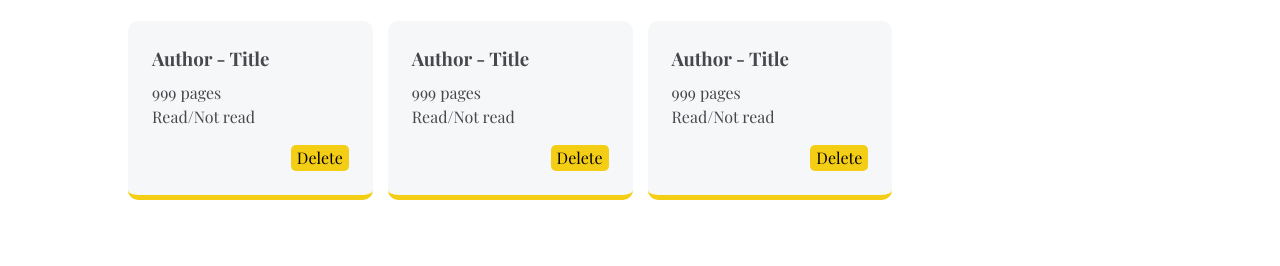
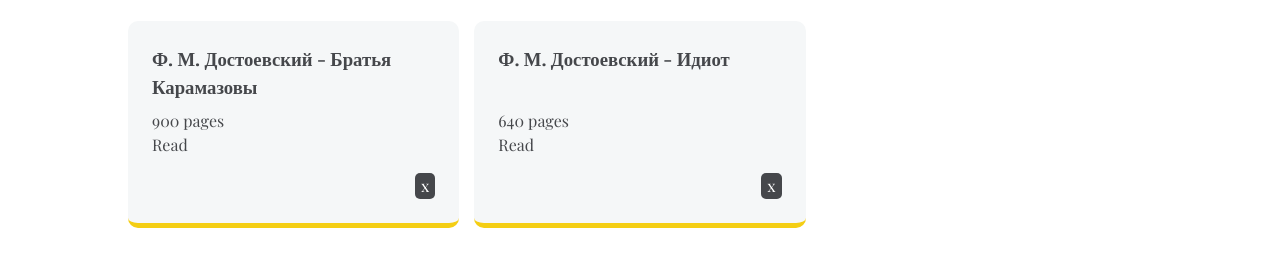
Before and after one commit to simokhin/Library, a plain HTML site: page index.html in a window 1280 px wide. Shown: the part 168-434 px from the top of the page. Drawn offline with nearby package versions, Linux system fonts and the light colour scheme; a web font is replaced by a local one.

Commit message:
Add function to put book on the shelf

```diff
--- a/index.html
+++ b/index.html
@@ -18,24 +18,6 @@
             <button>Add book</button>
         </div>
         <div class="list">
-            <div class="book">
-                <h3>Author - Title</h3>
-                <p>999 pages</p>
-                <p>Read/Not read</p>
-                <button>Delete</button>
-            </div>
-            <div class="book">
-                <h3>Author - Title</h3>
-                <p>999 pages</p>
-                <p>Read/Not read</p>
-                <button>Delete</button>
-            </div>
-            <div class="book">
-                <h3>Author - Title</h3>
-                <p>999 pages</p>
-                <p>Read/Not read</p>
-                <button>Delete</button>
-            </div>
         </div>
     </main>
     <footer></footer>
--- a/script.js
+++ b/script.js
@@ -4,12 +4,28 @@ const myLibrary = [
         title: "Братья Карамазовы",
         pages: 900,
         read: true,
+        isRead: function(){
+            if (this.read){
+                return "Read";
+            }
+            else {
+                return "Not read";
+            };
+        }
     },
     {
         author: "Ф. М. Достоевский",
         title: "Идиот",
         pages: 640,
         read: true,
+        isRead: function(){
+            if (this.read){
+                return "Read";
+            }
+            else {
+                return "Not read";
+            };
+        }
     }
 ];
 
@@ -21,10 +37,27 @@ function addBookToLibrary(){
 
 };
 
-const list = document.querySelector(".books");
+const bookshelf = document.querySelector(".list");
 
 myLibrary.forEach(book => {
-    const li = document.createElement("li");
-    li.textContent = `${book.author}, ${book.title}, ${book.pages}, ${book.read}`;
-    list.appendChild(li);
+    const div = document.createElement("div");
+    div.classList.add("book")
+
+    const h3 = document.createElement("h3");
+    h3.textContent = `${book.author} - ${book.title}`;
+    div.appendChild(h3);
+
+    const p1 = document.createElement("p");
+    p1.textContent = `${book.pages} pages`;
+    div.appendChild(p1);
+
+    const p2 = document.createElement("p");
+    p2.textContent = `${book.isRead()}`;
+    div.appendChild(p2);
+
+    const button = document.createElement("button");
+    button.textContent = "x";
+    div.appendChild(button);
+
+    bookshelf.appendChild(div);
 })
--- a/style.css
+++ b/style.css
@@ -60,7 +60,7 @@ main h2 {
 .list {
     margin-top: 1.5rem;
     display: grid;
-    grid-template-columns: repeat(auto-fill, minmax(200px, 1fr));
+    grid-template-columns: repeat(auto-fill, minmax(300px, 1fr));
     gap: 15px;
 }
 
@@ -75,7 +75,7 @@ main h2 {
 
 .book h3 {
     color: var(--dark);
-    margin-bottom: 0.5rem;
+    flex-basis: 4rem;
 }
 
 .book p {
@@ -86,8 +86,10 @@ main h2 {
     margin-top: 1rem;
     border: none;
     border-radius: 5px;
-    background-color: var(--accent1);
-    align-self: self-end;
+    background-color: var(--accent2);
+    color: #FFFFFF;
+    max-width: 1.5rem;
+    align-self: flex-end;
 }
 
 .book button:hover {
```
